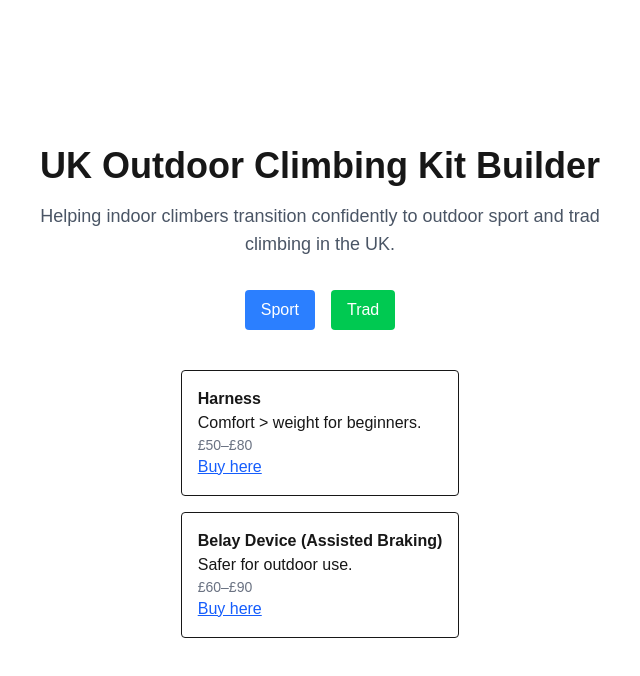
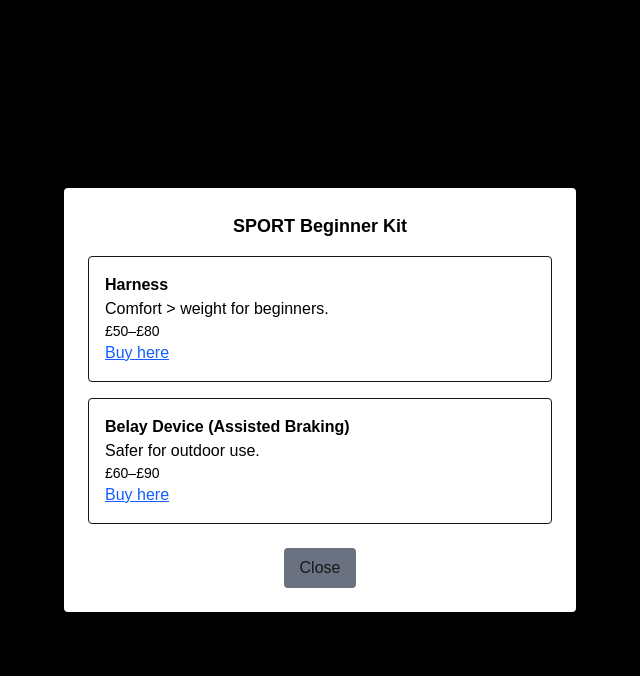
Before and after one commit to beta86/climbing-platform, a Next.js app: page / in a window 1280 px wide. Both pictures are taken after a click on the button "Sport". Shown: the top 676 px of the page, without its empty margins (320-960 px from the left). Built offline with nearby package versions, Linux system fonts and the light colour scheme.

Commit message:
Add modal

```diff
--- a/components/KitSelector.tsx
+++ b/components/KitSelector.tsx
@@ -1,35 +1,77 @@
 "use client";
 
-import { useState } from "react";
+import { useState, Fragment } from "react";
+import { Dialog, Transition } from "@headlessui/react";
 import { kits } from "../data/kits";
 
 export default function KitSelector() {
   const [type, setType] = useState<"sport" | "trad" | null>(null);
+  const [isOpen, setIsOpen] = useState(false);
+
+  const openModal = (kitType: "sport" | "trad") => {
+    setType(kitType);
+    setIsOpen(true);
+  };
+
+  const closeModal = () => setIsOpen(false);
 
   return (
     <div className="mt-8 flex flex-col items-center gap-4">
       <div className="flex gap-4">
         <button
           className="px-4 py-2 bg-blue-500 text-white rounded"
-          onClick={() => setType("sport")}
+          onClick={() => openModal("sport")}
         >
           Sport
         </button>
         <button
           className="px-4 py-2 bg-green-500 text-white rounded"
-          onClick={() => setType("trad")}
+          onClick={() => openModal("trad")}
         >
           Trad
         </button>
       </div>
 
-      {type && (
-        <div className="mt-6 max-w-xl">
-          {kits[type].beginner.map((item, index) => (
-            <div key={index} className="mb-4 p-4 border rounded">
-              <h3 className="font-bold">{item.name}</h3>
-              <p>{item.note}</p>
-              <p className="text-sm text-gray-500">{item.estPrice}</p>
+      <Transition appear show={isOpen} as={Fragment}>
+        <Dialog as="div" className="relative z-10" onClose={closeModal}>
+          <Transition.Child
+            as={Fragment}
+            enter="ease-out duration-300"
+            enterFrom="opacity-0"
+            enterTo="opacity-100"
+            leave="ease-in duration-200"
+            leaveFrom="opacity-100"
+            leaveTo="opacity-0"
+          >
+            <div className="fixed inset-0 bg-black bg-opacity-30" />
+          </Transition.Child>
+
+          <div className="fixed inset-0 overflow-y-auto">
+            <div className="flex min-h-full items-center justify-center p-4 text-center">
+              <Transition.Child
+                as={Fragment}
+                enter="ease-out duration-300"
+                enterFrom="opacity-0 scale-95"
+                enterTo="opacity-100 scale-100"
+                leave="ease-in duration-200"
+                leaveFrom="opacity-100 scale-100"
+                leaveTo="opacity-0 scale-95"
+              >
+                <Dialog.Panel className="w-full max-w-lg transform overflow-hidden rounded bg-white p-6 text-left align-middle shadow-xl transition-all">
+                  <Dialog.Title
+                    as="h3"
+                    className="text-lg font-bold mb-4 text-center text-black"
+                  >
+                    {type?.toUpperCase()} Beginner Kit
+                  </Dialog.Title>
+
+                  <div className="flex flex-col gap-4">
+                    {type &&
+                      kits[type].beginner.map((item, index) => (
+                        <div key={index} className="p-4 border rounded">
+                          <h3 className="font-bold text-black">{item.name}</h3>
+                          <p className="text-black">{item.note}</p>
+                          <p className="text-sm text-black">{item.estPrice}</p>
                           <a
                             href={item.affiliate}
                             target="_blank"
@@ -41,7 +83,21 @@ export default function KitSelector() {
                         </div>
                       ))}
                   </div>
-      )}
+
+                  <div className="mt-6 text-center">
+                    <button
+                      onClick={closeModal}
+                      className="px-4 py-2 bg-gray-500 rounded"
+                    >
+                      Close
+                    </button>
+                  </div>
+                </Dialog.Panel>
+              </Transition.Child>
+            </div>
+          </div>
+        </Dialog>
+      </Transition>
     </div>
   );
 }
--- a/package.json
+++ b/package.json
@@ -9,6 +9,7 @@
     "lint": "eslint"
   },
   "dependencies": {
+    "@headlessui/react": "^2.2.9",
     "next": "16.1.6",
     "react": "19.2.3",
     "react-dom": "19.2.3"
```
Also changed, not shown: 1 other file (tests, documents, lock files or other folders). Lines whose indentation alone changed are shown as unchanged.
